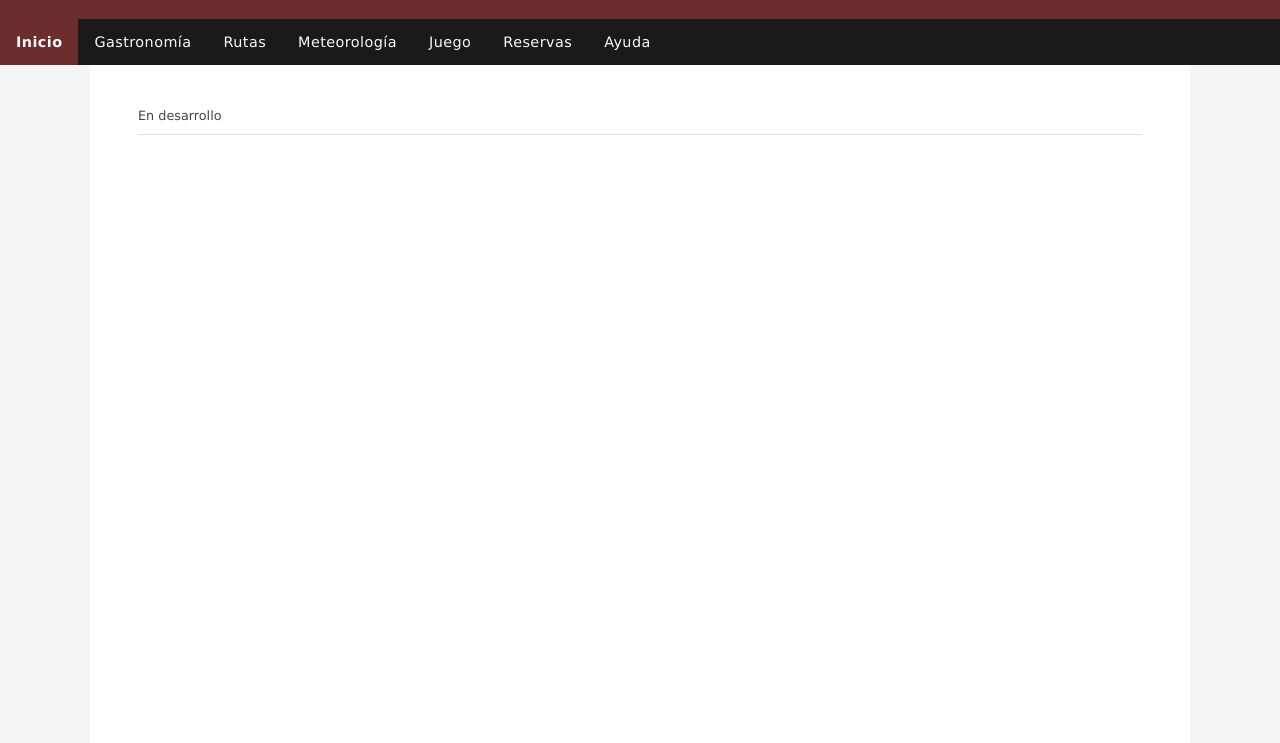
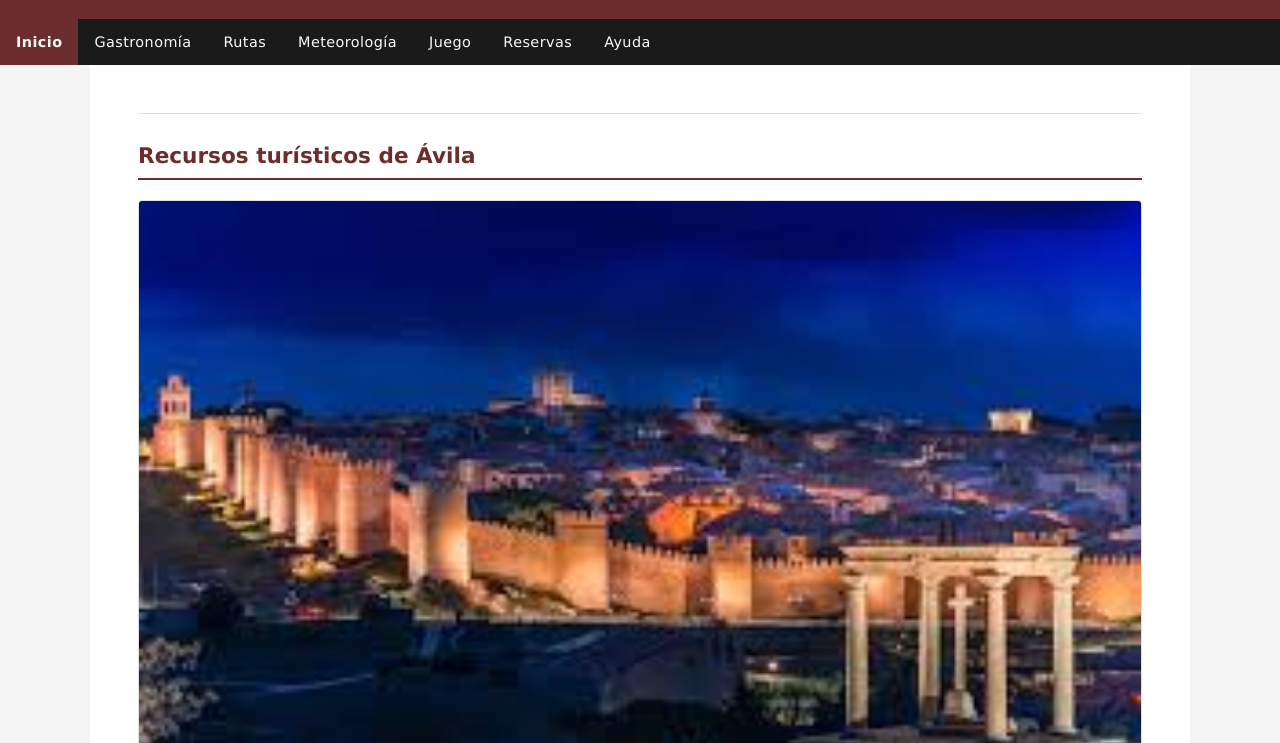
Before and after one commit to Daniel-RodriguezFernandez/Avila-Desktop, a plain HTML site: page index.html in a window 1280 px wide. Shown: the part 57-800 px from the top of the page. Drawn offline with nearby package versions, Linux system fonts and the light colour scheme.

Commit message:
TERMINADO CARRUSEL REVISAR HTML

```diff
--- a/estilo/estilo.css
+++ b/estilo/estilo.css
@@ -27,6 +27,14 @@ body {
 main {
     /* color heredado de body (#1a1a1a): contraste AAA garantizado con background-color #ffffff */
     background-color: #ffffff;
+}
+
+/* Especificidad: (0,0,3) */
+article h2 + img {
+    width: 100%;
+    border: 1px solid #e0e0e0;
+    border-radius: 4px;
+    margin-bottom: 1.5rem;
 }
 
 /* Especificidad: (0,0,1) */
--- a/estilo/layout.css
+++ b/estilo/layout.css
@@ -45,7 +45,6 @@ main {
 }
 
 
-
 @media screen and (min-width: 600px) {
 
     /* Especificidad: (0,0,1) */
--- a/index.html
+++ b/index.html
@@ -11,6 +11,8 @@
     <link rel="stylesheet" href="estilo/estilo.css" />
     <link rel="stylesheet" href="estilo/layout.css" />
     <link rel="icon" type="image/x-icon" href="multimedia/favicon.ico" />
+    <script src="https://code.jquery.com/jquery-3.7.1.min.js"></script>
+    <script src="js/carrusel.js"></script>
 </head>
 
 <body>
@@ -27,7 +29,8 @@
         <a href="ayuda.html">Ayuda</a>
     </nav>
     <main>
-        <p>En desarrollo</p>
+        <p></p>
+
     </main>
 
 
--- /dev/null
+++ b/js/carrusel.js
@@ -0,0 +1,36 @@
+class Carrusel {
+
+    constructor() {
+        this.carpeta = "multimedia/";
+        this.actual = 0;
+        this.maximo = 5;
+        this.imagen = null;
+    }
+
+    rutaFoto(indice) {
+        let numero = String(indice + 1).padStart(2, "0");
+        return this.carpeta + "CR" + numero + ".jpg";
+    }
+
+    mostrarFotografias() {
+        let articulo = $("<article></article>");
+        let titulo = $("<h2></h2>").text("Recursos turísticos de Ávila");
+        this.imagen = $("<img>")
+            .attr("src", this.rutaFoto(this.actual))
+            .attr("alt", "Recurso turístico de Ávila");
+
+        articulo.append(titulo).append(this.imagen);
+        $("main p").after(articulo);
+
+        setInterval(this.cambiarFotografia.bind(this), 3000);
+    }
+    cambiarFotografia() {
+        this.actual = (this.actual + 1) % this.maximo;
+        this.imagen.attr("src", this.rutaFoto(this.actual));
+    }
+}
+
+$(document).ready(function () {
+    let carrusel = new Carrusel();
+    carrusel.mostrarFotografias();
+});
```
Also changed, not shown: multimedia/CR01.jpg (added), multimedia/CR02.jpg (added), multimedia/CR03.jpg (added), multimedia/CR04.jpg (added), multimedia/CR05.jpg (added).
